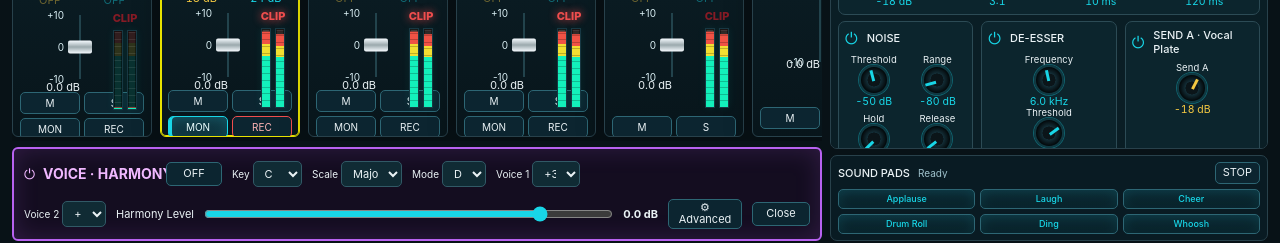
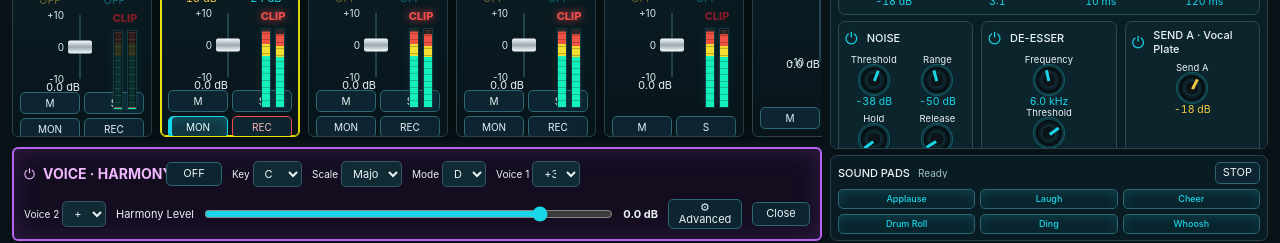
Before and after one commit to maydekil/digital-mixer-audio, a React (Vite) app: page / in a window 1280 px wide. Shown: the part 511-754 px from the top of the page. Built offline with nearby package versions, Linux system fonts and the light colour scheme.

Commit message:
Tune noise gate defaults

```diff
--- a/apps/desktop/src/adapters/preview/PreviewAdapter.ts
+++ b/apps/desktop/src/adapters/preview/PreviewAdapter.ts
@@ -399,7 +399,7 @@ function defaultEqBands(): EqBandState[] {
 
 function defaultDynamics(): ChannelDynamicsState {
   return {
-    noise: { thresholdDb: -50, rangeDb: -80, holdMs: 3, releaseMs: 80 },
+    noise: { thresholdDb: -38, rangeDb: -50, holdMs: 30, releaseMs: 160 },
     compressor: { thresholdDb: -18, ratio: 3, attackMs: 10, releaseMs: 120 },
     deEsser: { frequencyHz: 6000, thresholdDb: -24, maxReductionDb: 6 }
   };
--- a/apps/desktop/src/features/project/sessionDocument.ts
+++ b/apps/desktop/src/features/project/sessionDocument.ts
@@ -32,6 +32,8 @@ export interface ProjectSessionChannel {
   pan: number;
   noiseThresholdDb: number;
   noiseRangeDb: number;
+  noiseHoldMs: number;
+  noiseReleaseMs: number;
   compThresholdDb: number;
   compRatio: number;
   compAttackMs: number;
@@ -204,6 +206,8 @@ function channelToSession(channel: ChannelState): ProjectSessionChannel {
     pan: channel.pan / 100,
     noiseThresholdDb: channel.dynamics.noise.thresholdDb,
     noiseRangeDb: channel.dynamics.noise.rangeDb,
+    noiseHoldMs: channel.dynamics.noise.holdMs,
+    noiseReleaseMs: channel.dynamics.noise.releaseMs,
     compThresholdDb: channel.dynamics.compressor.thresholdDb,
     compRatio: channel.dynamics.compressor.ratio,
     compAttackMs: channel.dynamics.compressor.attackMs,
@@ -236,7 +240,9 @@ function applyChannelSession(channel: ChannelState, saved: ProjectSessionChannel
       noise: {
         ...channel.dynamics.noise,
         thresholdDb: Number(saved.noiseThresholdDb),
-        rangeDb: Number(saved.noiseRangeDb)
+        rangeDb: Number(saved.noiseRangeDb),
+        holdMs: Number.isFinite(Number(saved.noiseHoldMs)) ? Number(saved.noiseHoldMs) : channel.dynamics.noise.holdMs,
+        releaseMs: Number.isFinite(Number(saved.noiseReleaseMs)) ? Number(saved.noiseReleaseMs) : channel.dynamics.noise.releaseMs
       },
       compressor: {
         ...channel.dynamics.compressor,
@@ -282,7 +288,7 @@ function fallbackChannel(): ChannelState {
     recordArm: false,
     processing: { eq: true, comp: false, noise: false, insertFx: false },
     dynamics: {
-      noise: { thresholdDb: -50, rangeDb: -80, holdMs: 3, releaseMs: 80 },
+      noise: { thresholdDb: -38, rangeDb: -50, holdMs: 30, releaseMs: 160 },
       compressor: { thresholdDb: -18, ratio: 3, attackMs: 10, releaseMs: 120 },
       deEsser: { frequencyHz: 6000, thresholdDb: -24, maxReductionDb: 6 }
     },
--- a/apps/desktop/src/fixtures/approvedMixerSession.ts
+++ b/apps/desktop/src/fixtures/approvedMixerSession.ts
@@ -9,7 +9,7 @@ const baseEqBands = [
 ] as const;
 
 const defaultDynamics = {
-  noise: { thresholdDb: -50, rangeDb: -80, holdMs: 3, releaseMs: 80 },
+  noise: { thresholdDb: -38, rangeDb: -50, holdMs: 30, releaseMs: 160 },
   compressor: { thresholdDb: -18, ratio: 3, attackMs: 10, releaseMs: 120 },
   deEsser: { frequencyHz: 6000, thresholdDb: -24, maxReductionDb: 6 }
 };
```
Also changed, not shown: 3 other files (tests, documents, lock files or other folders).
